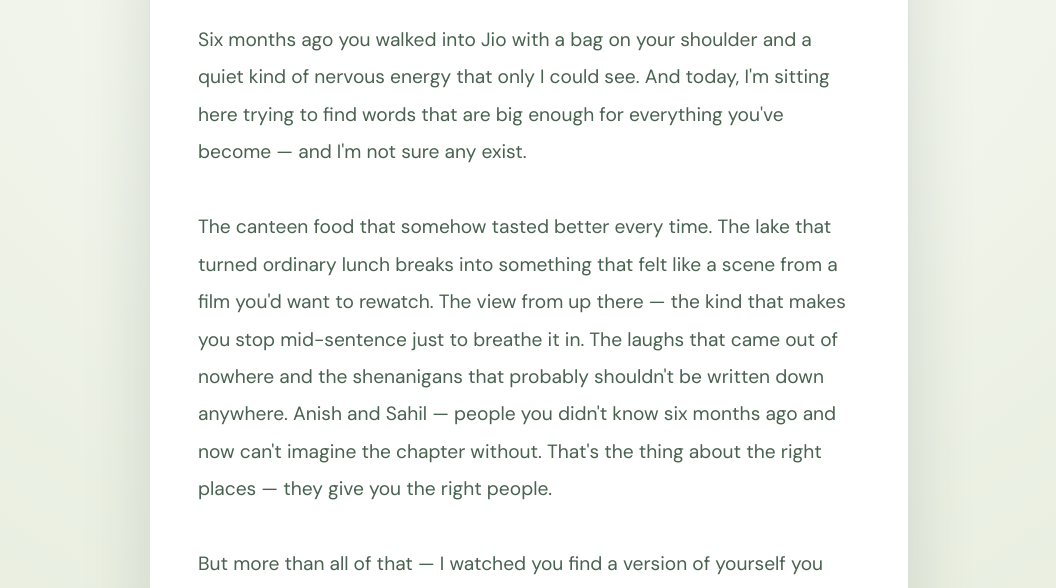
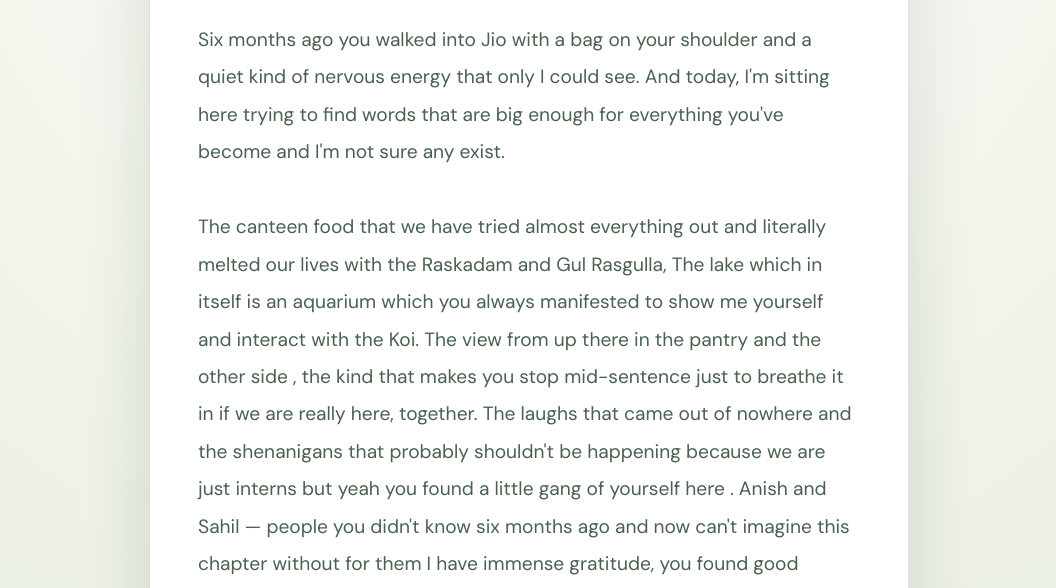
Before and after one commit to atharvg0705/shrutiintern, a plain HTML site: page gift-message.html in a window 1280 px wide. Shown: the part 212-800 px from the top of the page, without its empty margins (111-1167 px from the left). Drawn offline with nearby package versions, Linux system fonts and the light colour scheme.

Commit message:
Update gift-message.html

```diff
--- a/gift-message.html
+++ b/gift-message.html
@@ -26,17 +26,21 @@ h1{font-family:var(--font-d);font-style:italic;font-size:clamp(2rem,5vw,3.6rem);
 <body>
   <div class="card"><div class="ornament" aria-hidden="true">❦</div>
     <h1>A message from my side</h1>
-    <div class="message">Six months ago you walked into Jio with a bag on your shoulder and a quiet kind of nervous energy that only I could see. And today, I'm sitting here trying to find words that are big enough for everything you've become — and I'm not sure any exist.
+    <div class="message">Six months ago you walked into Jio with a bag on your shoulder and a quiet kind of nervous energy that only I could see. And today, I'm sitting here trying to find words that are big enough for everything you've become and I'm not sure any exist.
 
-The canteen food that somehow tasted better every time. The lake that turned ordinary lunch breaks into something that felt like a scene from a film you'd want to rewatch. The view from up there — the kind that makes you stop mid-sentence just to breathe it in. The laughs that came out of nowhere and the shenanigans that probably shouldn't be written down anywhere. Anish and Sahil — people you didn't know six months ago and now can't imagine the chapter without. That's the thing about the right places — they give you the right people.
+The canteen food that we have tried almost everything out and literally melted our lives with the Raskadam and Gul Rasgulla, The lake which in itself is an aquarium which you always manifested to show me yourself and interact with the Koi. The view from up there in the pantry and the other side , the kind that makes you stop mid-sentence just to breathe it in if we are really here, together. The laughs that came out of nowhere and the shenanigans that probably shouldn't be happening because we are just interns but yeah you found a little gang of yourself here . Anish and Sahil — people you didn't know six months ago and now can't imagine this chapter without for them I have immense gratitude, you found good friends in them who have brainstormed and brainrotted together with you . That's the thing about the right places they give you the right people.
 
-But more than all of that — I watched you find a version of yourself you hadn't met before. Quieter in the best way. Sharper. More sure. The kind of sure that doesn't need to announce itself.
+But more than all of that — I watched you find a version of yourself you hadn't met before. Quieter in the best way. Sharper. More sure. The kind of sure that doesn't need to announce itself and as always taught me how to be sincere in work and then enjoy some.
 
-I am so incredibly proud of you. Not just for finishing — but for how you showed up every single day, even the hard ones. And I'm not going anywhere. Whatever comes next — the big dreams, the uncertain mornings, the days you doubt yourself — I'll be right there, same as always.
+I am so incredibly proud of you. Not just for finishing this internship but for how you showed up every single day, even the hard ones. And I'm not going anywhere. Whatever comes next the big dreams, the uncertain mornings, the days you doubt yourself — I'll be right there, same as always.
 
 Keep believing in yourself the way I believe in you. Work harder than yesterday, be kinder to yourself than last week, and never stop chasing the version of you that's still becoming.
+Enjoy and remember the Twin Towers, the gardens, flowers, lake, pantries and the overall vibe you have so made it your own.
 
-I love you. More than this frame can hold. 🌿</div>
+I love you. More than this frame can hold.
+
+Yours,
+Kuskasaurus 💜 </div>
     <a class="back" href="index.html">← Back to journey</a>
   </div>
 </body>
```
